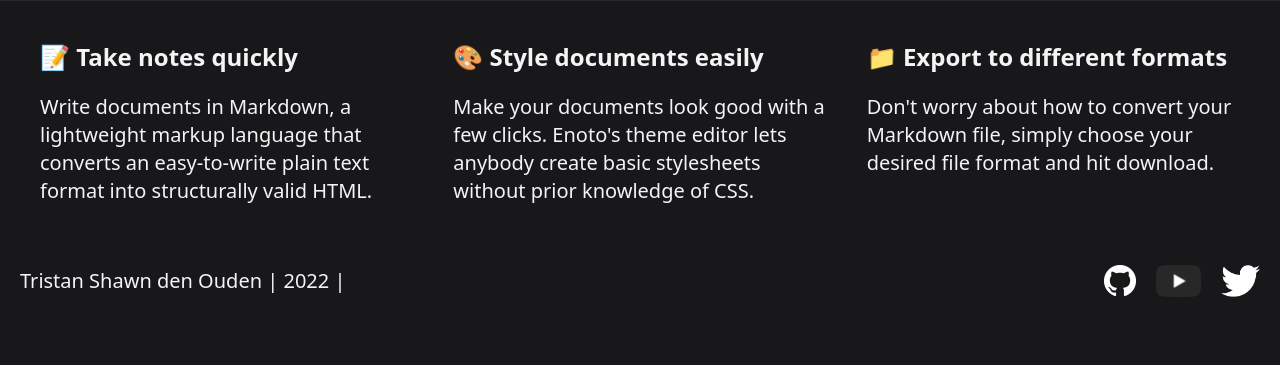
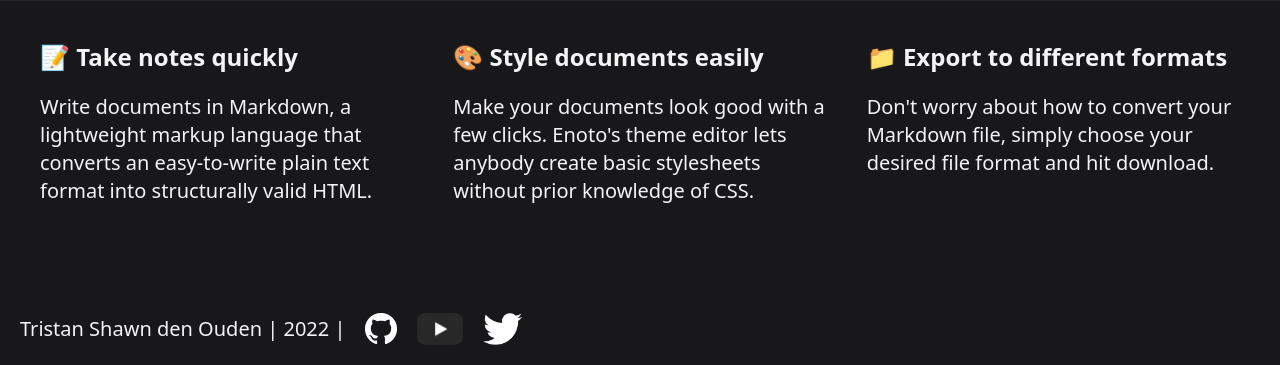
Before and after one commit to tsdenouden/enoto-markdown, a Flask app: page / in a window 1280 px wide. Shown: the part 435-800 px from the top of the page. Run offline with Flask 2, Linux system fonts and the light colour scheme; style sheets or scripts are compiled from the project's sources; some libraries are stand-ins or nearby versions.

Commit message:
Sticky footer

```diff
--- a/templates/index.html
+++ b/templates/index.html
@@ -42,8 +42,9 @@
     </div>
 </div>
 
+<div class="md:fixed md:bottom-0">
     <div class="bg-zinc-900 text-zinc-100 text-xl">
-    <div class="flex flex-col md:flex-row justify-center items-center md:justify-between p-5">
+        <div class="flex flex-col md:flex-row justify-center items-center p-5">
             <div class="mb-5 md:mb-0">
                 Tristan Shawn den Ouden | 2022 |
             </div>
@@ -70,6 +71,7 @@
 
         </div>
     </div>
+</div>
 
 <script>
 
```
Lines whose indentation alone changed are shown as unchanged.
